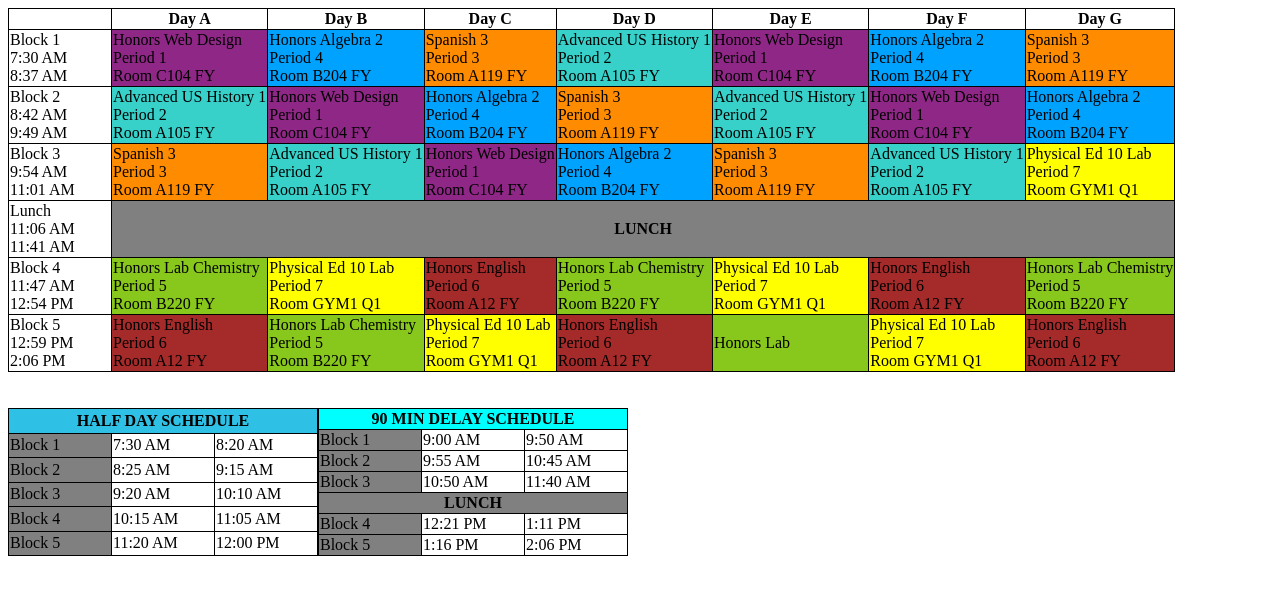
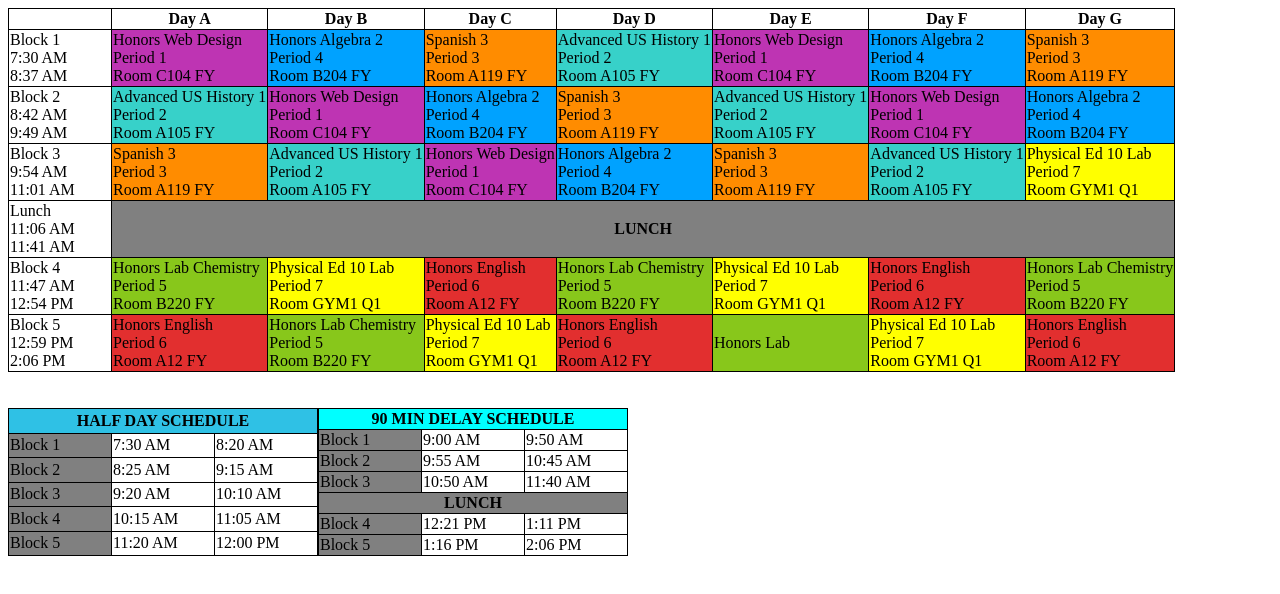
Before and after one commit to 129kgillins-ux/School-Schedule-Project, a plain HTML site: page index.html in a window 1280 px wide. Drawn offline with Linux system fonts and the light colour scheme.

Commit message:
mission accomplished^2

```diff
--- a/index.html
+++ b/index.html
@@ -24,12 +24,12 @@
 
         <tr>
             <td>Block 1<br>7:30 AM<br>8:37 AM</td>
-            <td style="background-color:rgb(143, 39, 134)">Honors Web Design<br>Period 1<br>Room C104 FY</td>
+            <td style="background-color:rgb(190, 52, 179)">Honors Web Design<br>Period 1<br>Room C104 FY</td>
             <td style="background-color: rgb(0, 162, 255);">Honors Algebra 2<br>Period 4<br>Room B204 FY</td>
             <td style="background-color: darkorange;">Spanish 3<br>Period 3<br>Room A119 FY</td>
             <td style="background-color: rgba(13, 199, 190, 0.822);">Advanced US History 1<br>Period 2<br>Room A105 FY
             </td>
-            <td style="background-color:rgb(143, 39, 134)">Honors Web Design<br>Period 1<br>Room C104 FY</td>
+            <td style="background-color:rgb(190, 52, 179)">Honors Web Design<br>Period 1<br>Room C104 FY</td>
             <td style="background-color: rgb(0, 162, 255);">Honors Algebra 2<br>Period 4<br>Room B204 FY</td>
             <td style="background-color: darkorange;">Spanish 3<br>Period 3<br>Room A119 FY</td>
 
@@ -40,12 +40,12 @@
 
             <td style="background-color: rgba(13, 199, 190, 0.822);">Advanced US History 1<br>Period 2<br>Room A105 FY
             </td>
-            <td style="background-color:rgb(143, 39, 134)">Honors Web Design<br>Period 1<br>Room C104 FY</td>
+            <td style="background-color:rgb(190, 52, 179)">Honors Web Design<br>Period 1<br>Room C104 FY</td>
             <td style="background-color: rgb(0, 162, 255);">Honors Algebra 2<br>Period 4<br>Room B204 FY</td>
             <td style="background-color: darkorange;">Spanish 3<br>Period 3<br>Room A119 FY</td>
             <td style="background-color: rgba(13, 199, 190, 0.822);">Advanced US History 1<br>Period 2<br>Room A105 FY
             </td>
-            <td style="background-color:rgb(143, 39, 134)">Honors Web Design<br>Period 1<br>Room C104 FY</td>
+            <td style="background-color:rgb(190, 52, 179)">Honors Web Design<br>Period 1<br>Room C104 FY</td>
             <td style="background-color: rgb(0, 162, 255);">Honors Algebra 2<br>Period 4<br>Room B204 FY</td>
 
         <tr>
@@ -56,7 +56,7 @@
             <td style="background-color: darkorange;">Spanish 3<br>Period 3<br>Room A119 FY</td>
             <td style="background-color: rgba(13, 199, 190, 0.822);">Advanced US History 1<br>Period 2<br>Room A105 FY
             </td>
-            <td style="background-color:rgb(143, 39, 134)">Honors Web Design<br>Period 1<br>Room C104 FY</td>
+            <td style="background-color:rgb(190, 52, 179)">Honors Web Design<br>Period 1<br>Room C104 FY</td>
             <td style="background-color: rgb(0, 162, 255);">Honors Algebra 2<br>Period 4<br>Room B204 FY</td>
             <td style="background-color: darkorange;">Spanish 3<br>Period 3<br>Room A119 FY</td>
             <td style="background-color: rgba(13, 199, 190, 0.822);">Advanced US History 1<br>Period 2<br>Room A105 FY
@@ -73,22 +73,22 @@
             <td>Block 4<br>11:47 AM<br>12:54 PM </td>
             <td style="background-color: rgb(136, 199, 27);">Honors Lab Chemistry<br>Period 5<br>Room B220 FY</td>
             <td style="background-color: yellow;">Physical Ed 10 Lab<br>Period 7<br>Room GYM1 Q1</td>
-            <td style="background-color: brown;">Honors English<br>Period 6<br>Room A12 FY</td>
+            <td style="background-color: rgb(226, 47, 47);">Honors English<br>Period 6<br>Room A12 FY</td>
             <td style="background-color: rgb(136, 199, 27);">Honors Lab Chemistry<br>Period 5<br>Room B220 FY</td>
             <td style="background-color: yellow;">Physical Ed 10 Lab<br>Period 7<br>Room GYM1 Q1</td>
-            <td style="background-color: brown;">Honors English<br>Period 6<br>Room A12 FY</td>
+            <td style="background-color: rgb(226, 47, 47);">Honors English<br>Period 6<br>Room A12 FY</td>
             <td style="background-color: rgb(136, 199, 27);">Honors Lab Chemistry<br>Period 5<br>Room B220 FY</td>
         </tr>
 
         <tr>
             <td>Block 5<br>12:59 PM<br>2:06 PM</td>
-            <td style="background-color: brown;">Honors English<br>Period 6<br>Room A12 FY</td>
+            <td style="background-color: rgb(226, 47, 47);">Honors English<br>Period 6<br>Room A12 FY</td>
             <td style="background-color: rgb(136, 199, 27);">Honors Lab Chemistry<br>Period 5<br>Room B220 FY</td>
             <td style="background-color: yellow;">Physical Ed 10 Lab<br>Period 7<br>Room GYM1 Q1</td>
-            <td style="background-color: brown;">Honors English<br>Period 6<br>Room A12 FY</td>
+            <td style="background-color: rgb(226, 47, 47);">Honors English<br>Period 6<br>Room A12 FY</td>
             <td style="background-color: rgb(136, 199, 27);">Honors Lab
             <td style="background-color: yellow;">Physical Ed 10 Lab<br>Period 7<br>Room GYM1 Q1</td>
-            <td style="background-color: brown;">Honors English<br>Period 6<br>Room A12 FY</td>
+            <td style="background-color: rgb(226, 47, 47);">Honors English<br>Period 6<br>Room A12 FY</td>
         </tr>
     </table>
 
```
